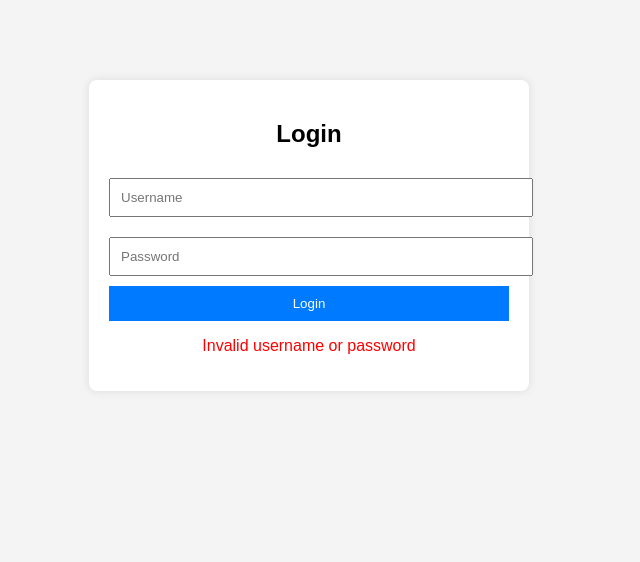
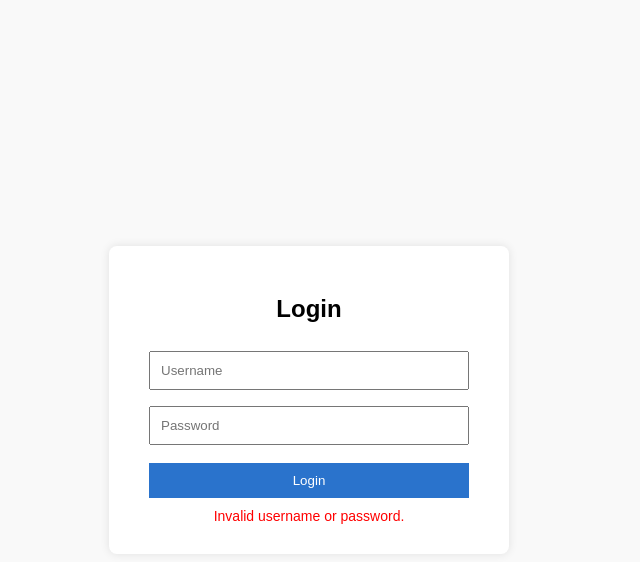
Before and after one commit to declanpgreen/cpclists, a plain HTML site: page index.html in a window 1280 px wide. Both pictures are taken after a click on the button "Login". Shown: the whole page, without its empty margins (331-971 px from the left). Drawn offline with Linux system fonts and the light colour scheme.

Commit message:
index.html

```diff
--- a/index.html
+++ b/index.html
@@ -1,54 +1,160 @@
 <!DOCTYPE html>
 <html lang="en">
 <head>
-  <meta charset="UTF-8" />
-  <meta name="viewport" content="width=device-width, initial-scale=1.0" />
-  <title>CPC Sheet Viewer</title>
+  <meta charset="UTF-8">
+  <title>Project Sheets Viewer</title>
   <style>
-    body { font-family: Arial, sans-serif; background: #f4f4f4; margin: 0; }
-    .login-container, .sheet-container {
-      max-width: 400px; margin: 80px auto; padding: 20px;
-      background: white; border-radius: 8px; box-shadow: 0 0 10px rgba(0,0,0,0.1);
+    body {
+      font-family: Arial, sans-serif;
+      margin: 0;
+      background-color: #f9f9f9;
     }
-    h2 { text-align: center; }
-    input { width: 100%; padding: 10px; margin: 10px 0; }
-    button { width: 100%; padding: 10px; background: #007bff; color: white; border: none; cursor: pointer; }
-    button:hover { background: #0056b3; }
-    iframe { width: 100%; height: 90vh; border: none; }
+
+    /* Login styling */
+    #login-container {
+      display: flex;
+      justify-content: center;
+      align-items: center;
+      height: 100vh;
+    }
+
+    .login-box {
+      background: white;
+      padding: 30px 40px;
+      border-radius: 8px;
+      box-shadow: 0 0 10px rgba(0,0,0,0.1);
+      max-width: 320px;
+      width: 100%;
+    }
+
+    .login-box h2 {
+      text-align: center;
+      margin-bottom: 20px;
+    }
+
+    .login-box input {
+      width: 100%;
+      padding: 10px;
+      margin: 8px 0;
+      box-sizing: border-box;
+    }
+
+    .login-box button {
+      width: 100%;
+      padding: 10px;
+      margin-top: 10px;
+      background-color: #2a73cc;
+      color: white;
+      border: none;
+      cursor: pointer;
+    }
+
+    .login-box button:hover {
+      background-color: #1c5bbf;
+    }
+
+    .error {
+      color: red;
+      font-size: 14px;
+      margin-top: 10px;
+      text-align: center;
+    }
+
+    /* Main content */
+    #main-content {
+      display: none;
+    }
+
+    .tabs {
+      display: flex;
+      background-color: #2a73cc;
+    }
+
+    .tab {
+      flex: 1;
+      text-align: center;
+      padding: 15px;
+      color: white;
+      cursor: pointer;
+      background-color: #2a73cc;
+    }
+
+    .tab.active {
+      background-color: #1c5bbf;
+    }
+
+    .tab-content {
+      display: none;
+    }
+
+    .tab-content.active {
+      display: block;
+    }
+
+    iframe {
+      width: 100%;
+      height: 90vh;
+      border: none;
+    }
   </style>
 </head>
 <body>
-  <div class="login-container" id="loginBox">
-    <h2>Login</h2>
-    <input type="text" id="username" placeholder="Username" />
-    <input type="password" id="password" placeholder="Password" />
-    <button onclick="login()">Login</button>
-    <p id="error" style="color:red; text-align:center;"></p>
+
+  <!-- Login -->
+  <div id="login-container">
+    <div class="login-box">
+      <h2>Login</h2>
+      <input type="text" id="username" placeholder="Username">
+      <input type="password" id="password" placeholder="Password">
+      <button onclick="login()">Login</button>
+      <div class="error" id="error-msg"></div>
+    </div>
   </div>
 
-  <div class="sheet-container" id="sheetBox" style="display:none; max-width:100%;">
-    <h2 style="text-align:center;">CPC Google Sheet</h2>
-    <iframe src="https://docs.google.com/spreadsheets/d/e/2PACX-1vS54ETgtjxPwnVN8S7JPPP79Z_JfUBZbOF2p3-j2Rf1PdiH_j6GLHPCpIZUp5kYScSRaewxktCJXK50/pubhtml?gid=959282931&single=true"></iframe>
+  <!-- Main Content -->
+  <div id="main-content">
+    <div class="tabs">
+      <div class="tab active" onclick="switchTab('CPC')">CPC</div>
+      <div class="tab" onclick="switchTab('CPC')">CPC</div>
+    </div>
+
+    <div id="CPC" class="tab-content active">
+      <iframe src="https://docs.google.com/spreadsheets/d/e/2PACX-1vS54ETgtjxPwnVN8S7JPPP79Z_JfUBZbOF2p3-j2Rf1PdiH_j6GLHPCpIZUp5kYScSRaewxktCJXK50/pubhtml?gid=959282931&single=true"></iframe>
+    </div>
+
+    <div id="CPC" class="tab-content">
+      <iframe src="https://docs.google.com/spreadsheets/d/e/2PACX-1vS54ETgtjxPwnVN8S7JPPP79Z_JfUBZbOF2p3-j2Rf1PdiH_j6GLHPCpIZUp5kYScSRaewxktCJXK50/pubhtml?gid=959282931&single=true"></iframe>
+    </div>
   </div>
 
   <script>
-    const allowedUsers = {
-      dan: "vitol",
-      jamie: "shell",
-      suezmaxteam: "suezmaxteam"
+    const validUsers = {
+      "dan": "vitol",
+      "jamie": "shell",
+      "suezmax321": "suezmax321"
     };
 
     function login() {
-      const user = document.getElementById("username").value.trim();
-      const pass = document.getElementById("password").value.trim();
-      const error = document.getElementById("error");
+      const username = document.getElementById('username').value.trim().toLowerCase();
+      const password = document.getElementById('password').value.trim();
+      const errorMsg = document.getElementById('error-msg');
 
-      if (allowedUsers[user] && allowedUsers[user] === pass) {
-        document.getElementById("loginBox").style.display = "none";
-        document.getElementById("sheetBox").style.display = "block";
+      if (validUsers[username] === password) {
+        document.getElementById('login-container').style.display = 'none';
+        document.getElementById('main-content').style.display = 'block';
       } else {
-        error.textContent = "Invalid username or password";
+        errorMsg.textContent = "Invalid username or password.";
       }
+    }
+
+    function switchTab(tabId) {
+      // Deactivate all tabs and contents
+      document.querySelectorAll('.tab').forEach(tab => tab.classList.remove('active'));
+      document.querySelectorAll('.tab-content').forEach(content => content.classList.remove('active'));
+
+      // Activate selected tab and content
+      document.querySelector('.tab[onclick="switchTab(\'' + tabId + '\')"]').classList.add('active');
+      document.getElementById(tabId).classList.add('active');
     }
   </script>
 </body>
```
